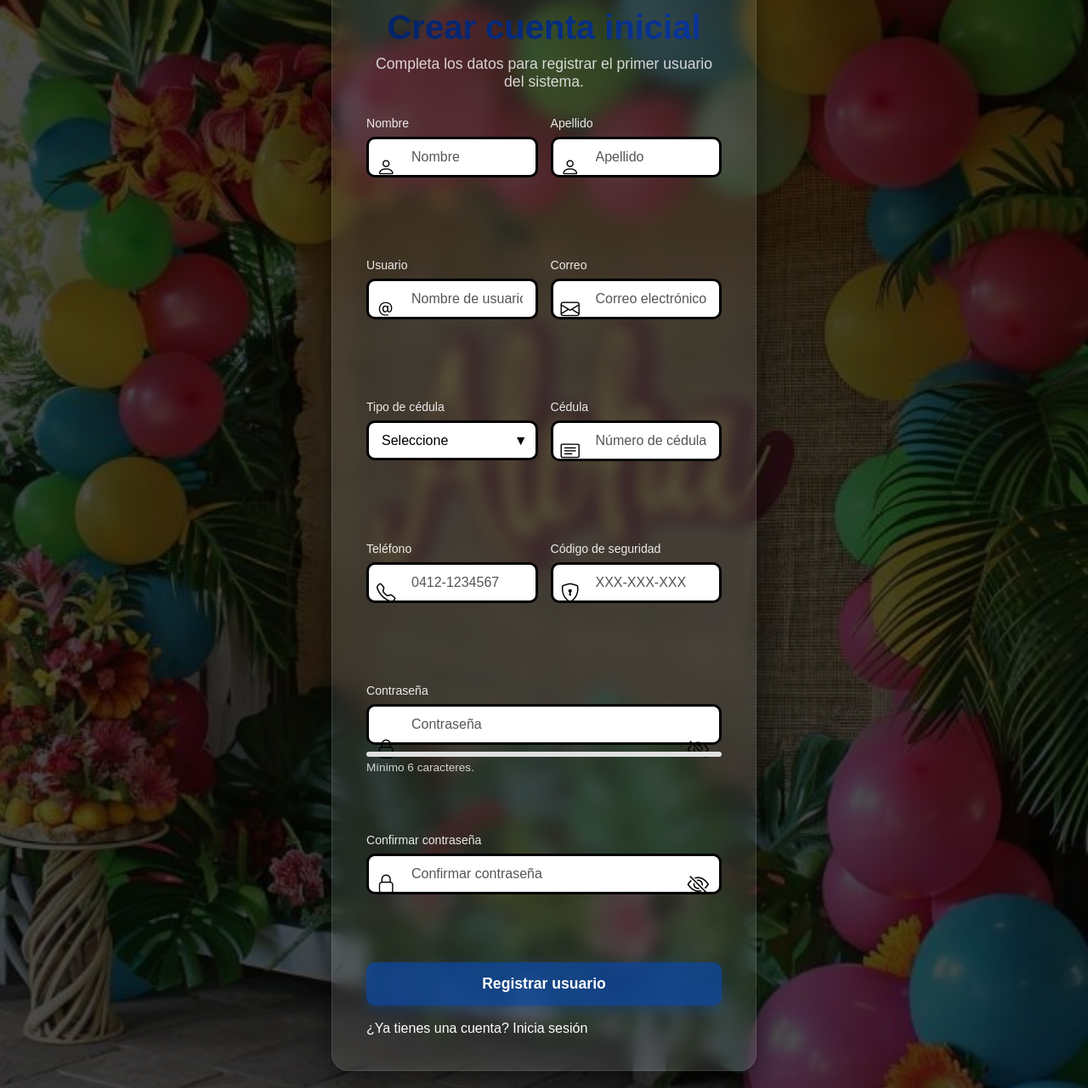
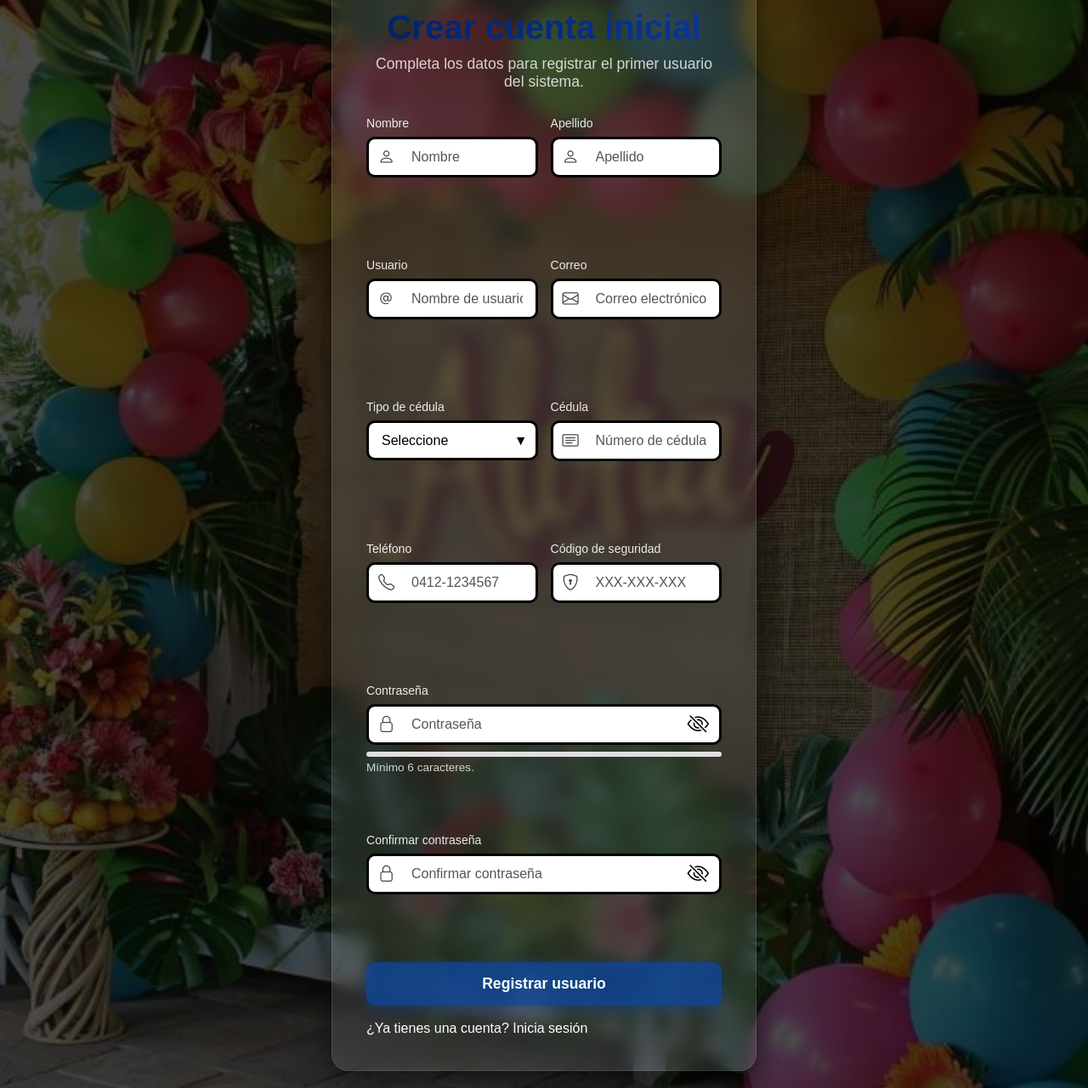
Before and after one commit to LanzerDK/Negocio-Betelcreativa-Implantacion, a PHP site: page /register in a window 1280 px wide. Shown: the part 165-1446 px from the top of the page at 85% size. Run offline with PHP 8.4, Linux system fonts and the light colour scheme; data that the repository does not hold is empty; some libraries are stand-ins or nearby versions.

Commit message:
ultimos ajustes

```diff
--- a/Public/css/registerStyle.css
+++ b/Public/css/registerStyle.css
@@ -85,20 +85,22 @@ body::before {
   font-weight: 500;
 }
 
-.input-icon {
-  position: absolute;
-  left: 12px;
-  top: 50%;
-  transform: translateY(-50%);
-  color: #000;
-  font-size: 1.4rem;
-  line-height: 1;
-  pointer-events: none;
-}
-
 .input-group {
   display: flex;
   gap: 10px;
+  position: relative;
+}
+
+.input-icon {
+  position: absolute;
+  left: 14px;
+  top: 50%;
+  transform: translateY(-50%);
+  color: #444;
+  font-size: 1.2rem;
+  line-height: 1;
+  pointer-events: none;
+  z-index: 1;
 }
 
 .select-wrapper {
```
